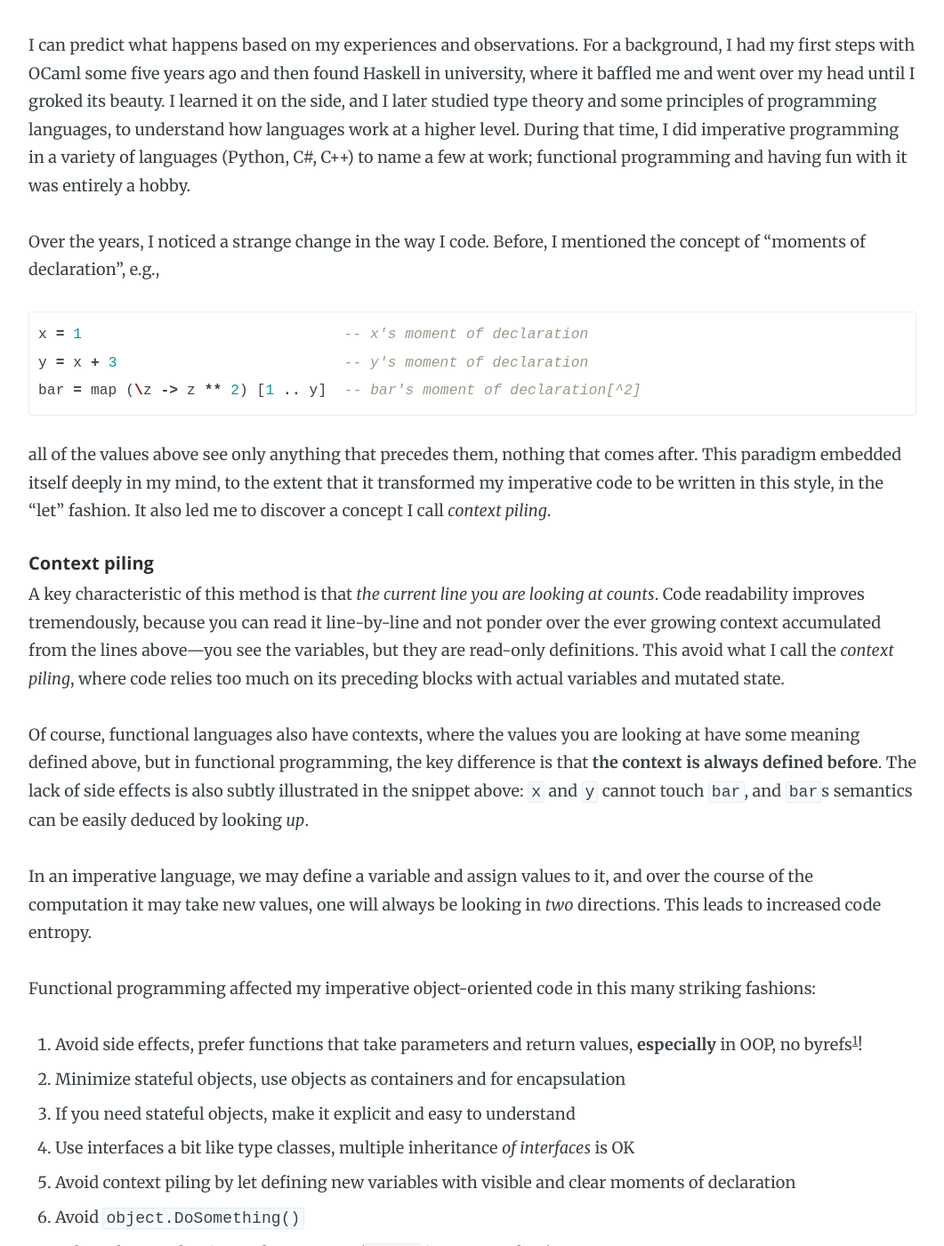
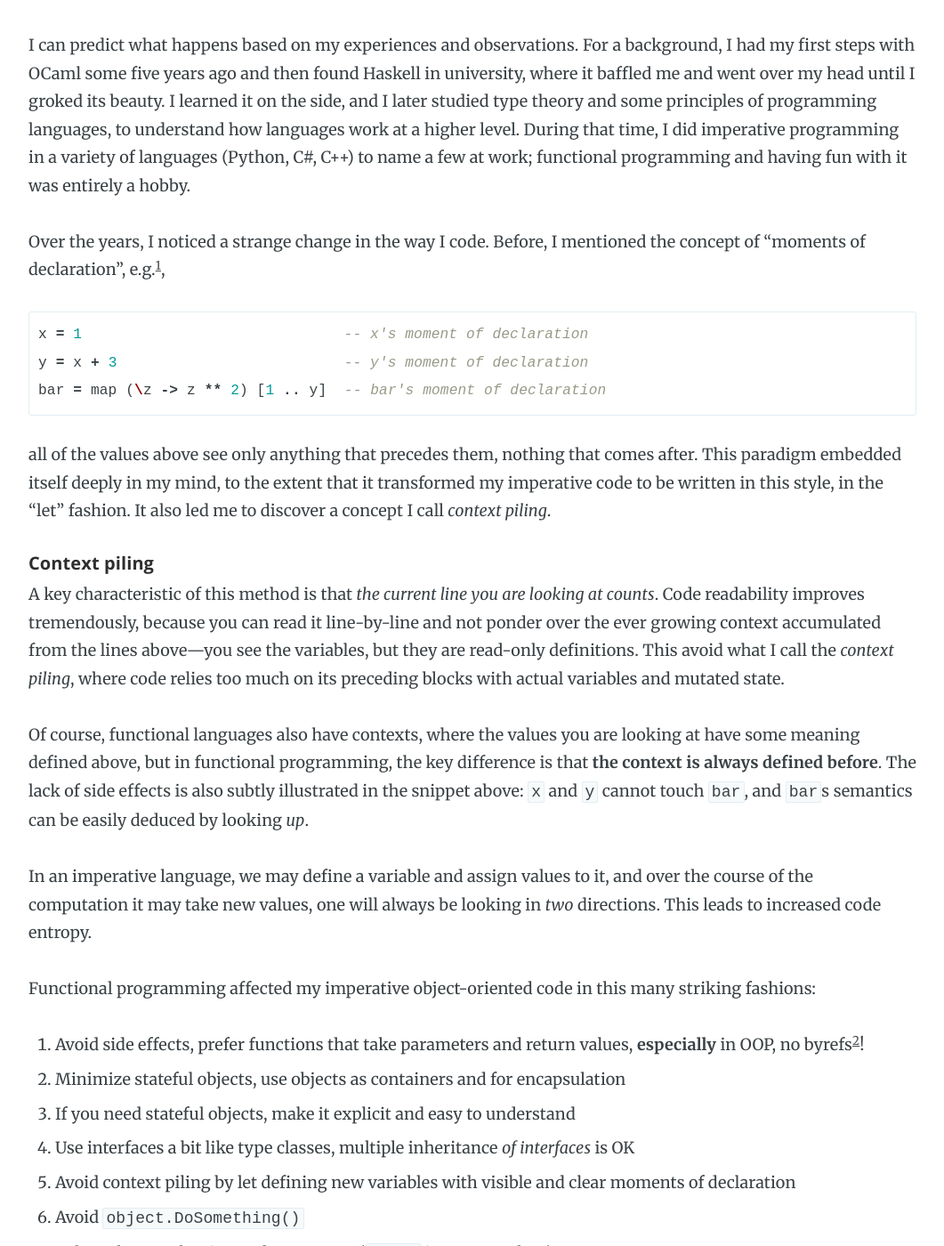
Before and after one commit to ane/ane.github.io, a Jekyll site: the page built from _posts/2015-1-1-side-effects-of-functional-programming.markdown, in a window 1280 px wide and 1400 px high, scrolled down 3786 px. Shown: the whole window at 89% size, without its empty margins (8-1069 px from the left). Built offline with Jekyll 4.4.1, drawn with Linux system fonts in a browser that asks for light colours; Markdown is read by kramdown in place of the engine named in the settings; comment, search, counter and statistics services are not loaded; some of the changed text lies outside the part shown.

Commit message:
Fix the stupid footnotes.

```diff
--- a/_posts/2015-1-1-side-effects-of-functional-programming.markdown
+++ b/_posts/2015-1-1-side-effects-of-functional-programming.markdown
@@ -182,12 +182,12 @@ languages (Python, C#, C++) to name a few at work; functional
 programming and having fun with it was entirely a hobby.
 
 Over the years, I noticed a strange change in the way I code. Before,
-I mentioned the concept of "moments of declaration", e.g.,
+I mentioned the concept of "moments of declaration", e.g.[^2],
 
 ~~~ haskell
 x = 1                              -- x's moment of declaration
 y = x + 3                          -- y's moment of declaration
-bar = map (\z -> z ** 2) [1 .. y]  -- bar's moment of declaration[^2]
+bar = map (\z -> z ** 2) [1 .. y]  -- bar's moment of declaration
 ~~~
 
 all of the values above see only anything that precedes them, nothing
```
